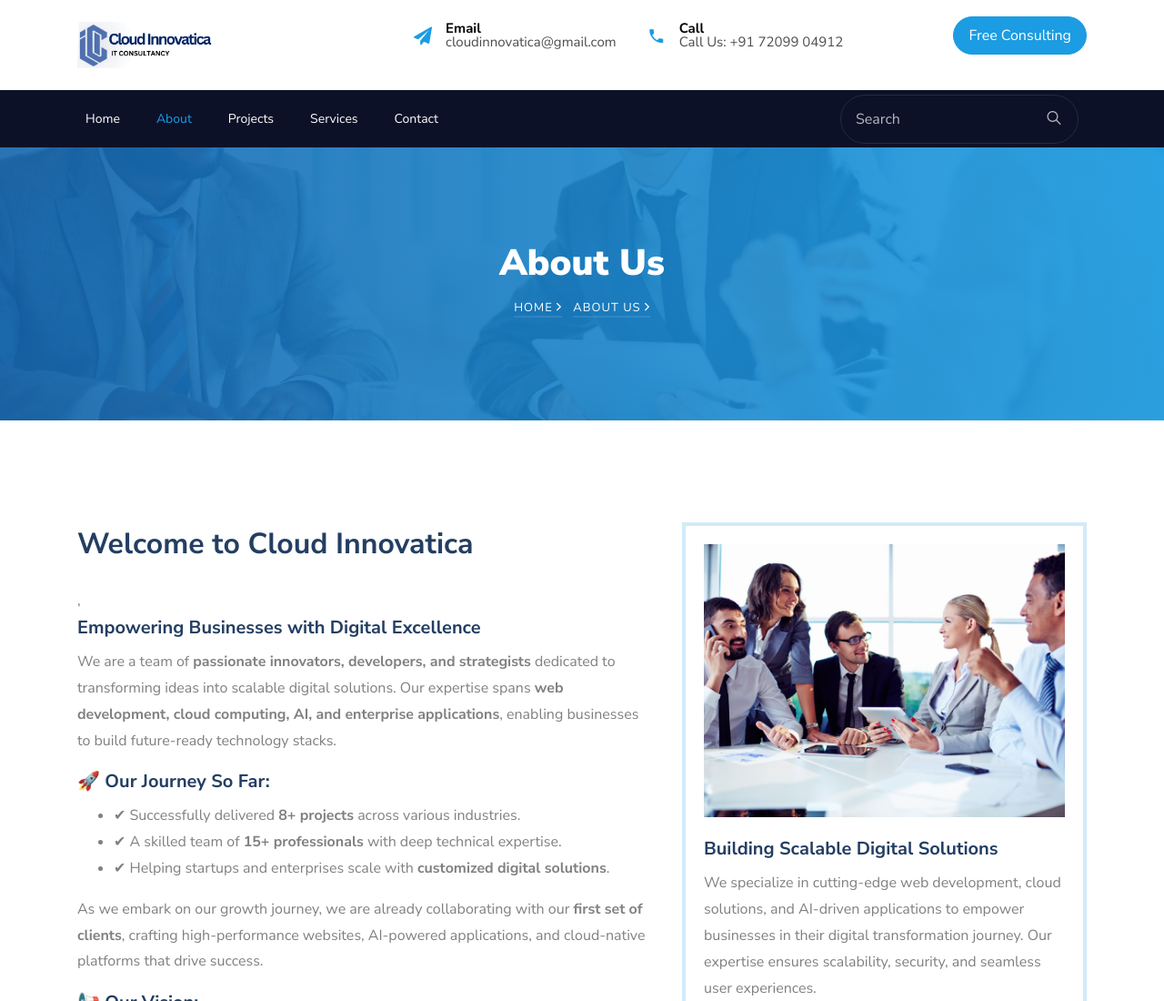
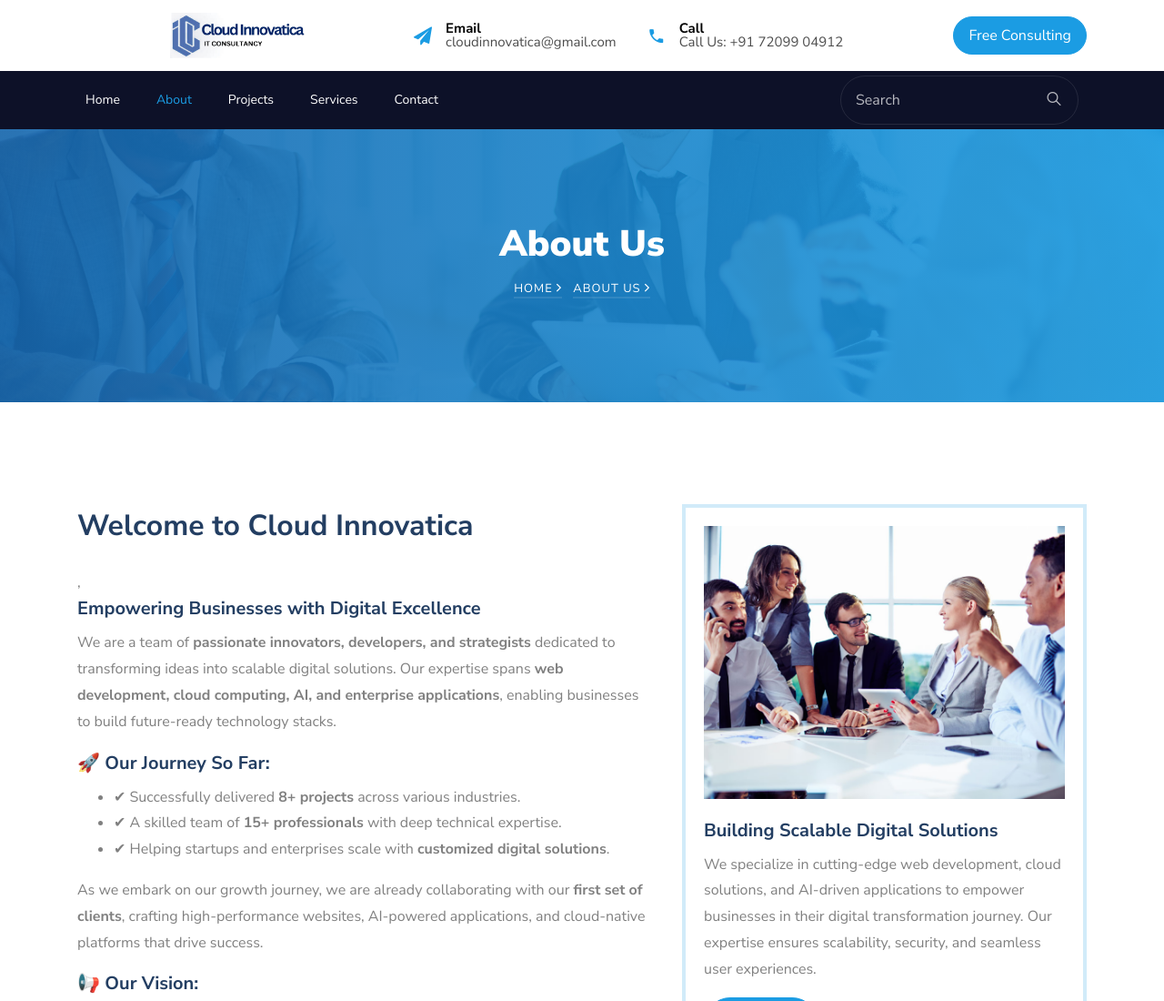
Before and after one commit to cloudinnovatica/cloudinnovatica.github.io, a plain HTML site: page about.html in a window 1280 px wide. Shown: the top 1100 px of the page at 91% size. Drawn offline with Linux system fonts and the light colour scheme; some packages are replaced by stand-ins of ours; no server answers; files whose address does not match are found by name.

Commit message:
updated the alignment

```diff
--- a/about.html
+++ b/about.html
@@ -26,7 +26,7 @@
 	  <div class="bg-top navbar-light">
     	<div class="container">
     		<div class="row no-gutters d-flex align-items-center align-items-stretch">
-    			<div class="col-md-4 d-flex align-items-center py-4">
+    			<div class="col-md-4 d-flex justify-content-center align-items-center">
 					<a class="navbar-brand" href="https://cloudinnovatica.com/" title="cloudinnovatica.com" rel="home">
 						<img src="images/logo.png" alt="cloudinnovatica.com" style="width: 150px;">
 					</a>
```
Also changed, not shown: contact.html (+1 -1 lines), project.html (+1 -1 lines), services.html (+1 -1 lines).
